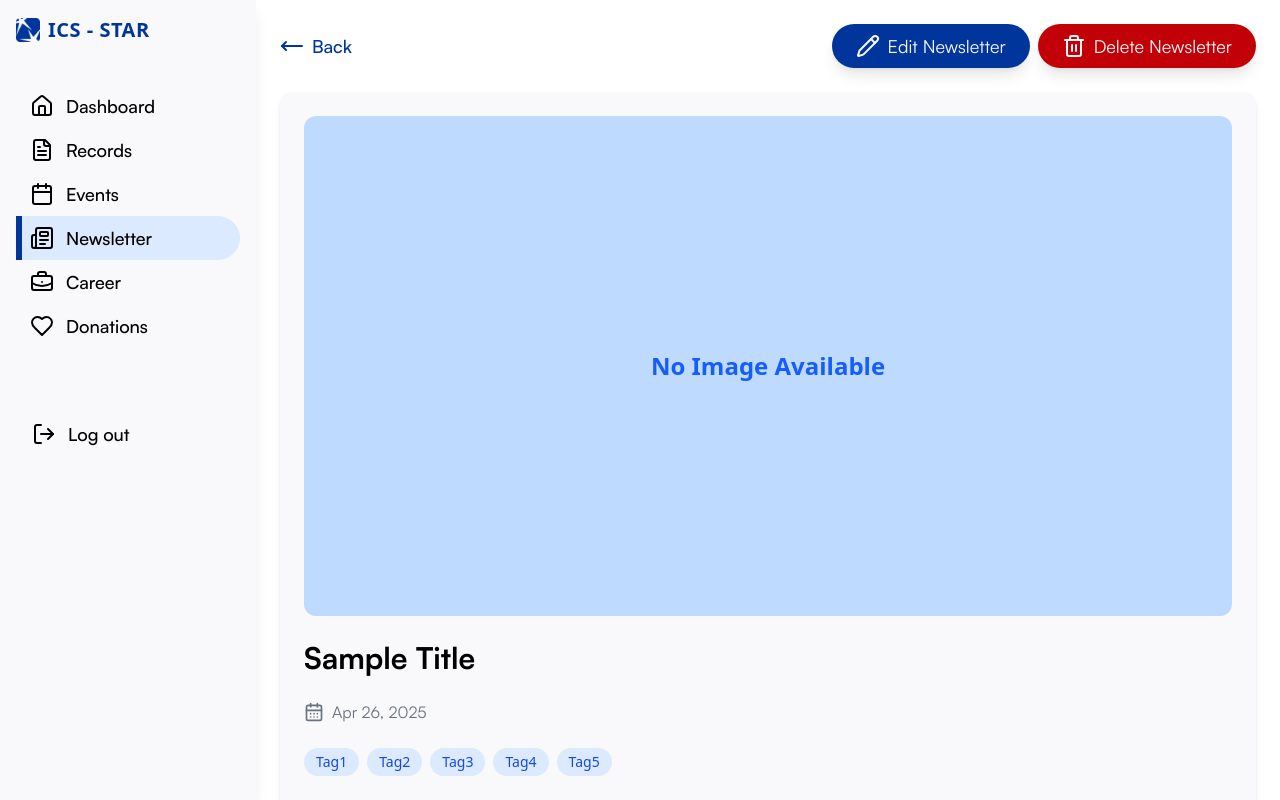
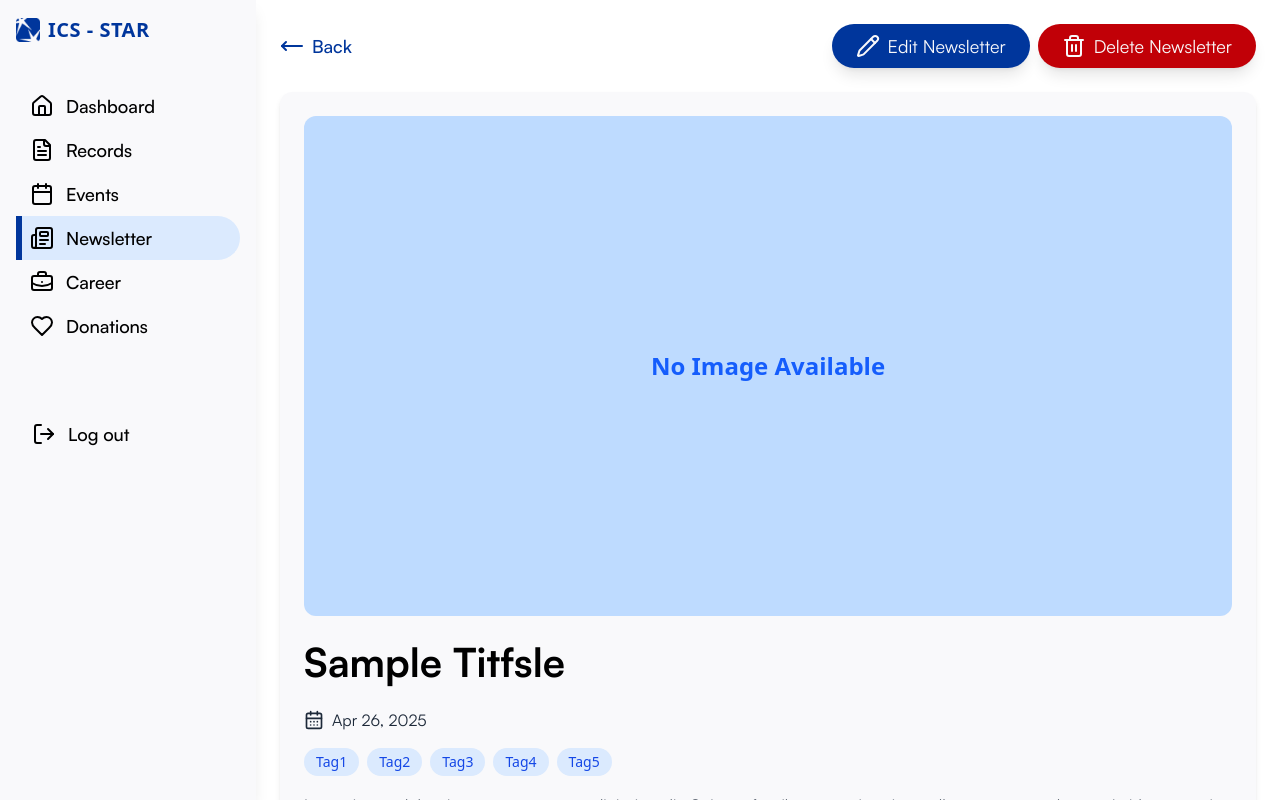
Before and after one commit to cazhiareese/ICS-STAR, a React (Vite) app in the folder app/: page /admin/newsletter/newsletter-details in a window 1280 px wide. Built offline with nearby package versions, Linux system fonts and the light colour scheme; no server answers.

Commit message:
chore: adjusted the layout and the padding

```diff
--- a/app/src/RootPages/AdminPages/NewsLetter/AdminNewsletterDetails.jsx
+++ b/app/src/RootPages/AdminPages/NewsLetter/AdminNewsletterDetails.jsx
@@ -7,10 +7,15 @@ function AdminNewsletterDetails() {
   const [newsletter, setNewsletter] = useState(null);
 
   useEffect(() => {
-    const longContext = `Lorem ipsum dolor sit amet consectetur adipiscing elit. Quisque faucibus ex sapien vitae pellentesque sem placerat. In id cursus mi pretium tellus duis convallis... (etc)`;
+    const longContext = `Lorem ipsum dolor sit amet consectetur adipiscing elit. Quisque faucibus ex sapien vitae pellentesque sem placerat. In id cursus mi pretium tellus duis convallis. Tempus leo eu aenean sed diam urna tempor. Pulvinar vivamus fringilla lacus nec metus bibendum egestas. Iaculis massa nisl malesuada lacinia integer nunc posuere. Ut hendrerit semper vel class aptent taciti sociosqu. Ad litora torquent per conubia nostra inceptos himenaeos.
+
+Mauris nec lorem quis orci pharetra aliquet. Nulla facilisi. Curabitur id libero vitae magna commodo lacinia. Suspendisse potenti. Vestibulum tincidunt ipsum sed erat dapibus, vitae fermentum nunc blandit. Phasellus sit amet ex nec arcu finibus elementum. Pellentesque habitant morbi tristique senectus et netus et malesuada fames ac turpis egestas. Sed accumsan, sem in fringilla tincidunt, nulla nulla cursus nulla, sed cursus sapien libero eu odio.
+
+Aliquam erat volutpat. Donec porttitor dignissim magna, ut fermentum purus. Morbi bibendum tincidunt tortor, nec facilisis magna malesuada ac. Sed sed nibh ut massa posuere rhoncus nec at augue. Integer sed nisi non tellus fermentum venenatis ut nec metus. Etiam vehicula consequat orci, vitae dapibus libero aliquet vel. Nullam non justo nec sapien tristique volutpat.`;
+
 
     const dummy = {
-      title: 'Sample Title',
+      title: 'Sample Titfsle',
       image: null, // no image
       date_posted: '2025-04-26',
       context: longContext,
@@ -55,7 +60,7 @@ function AdminNewsletterDetails() {
 
       {/* Card */}
       <div className="flex justify-center w-full">
-      <div className="bg-white rounded-xl shadow-md p-6 flex flex-col gap-6 w-[1350px] justify">
+      <div className="bg-white rounded-xl shadow-md p-6 flex flex-col gap-4 w-[1350px] ">
         {/* Image or Placeholder */}
         {newsletter.image ? (
           <img
@@ -70,10 +75,10 @@ function AdminNewsletterDetails() {
         )}
 
         {/* Title */}
-        <h1 className="text-3xl font-satoshi-bold">{newsletter.title}</h1>
+        <h1 className="text-[40px] font-satoshi-bold">{newsletter.title}</h1>
 
         {/* Date */}
-        <div className="flex items-center gap-2 text-gray-500">
+        <div className="flex items-center gap-2 text-black font-satoshi-regular ">
           <CalendarDays className="w-5 h-5" />
           <p className="font-satoshi-regular">{new Date(newsletter.date_posted).toLocaleDateString('en-US', {
             month: 'short', day: 'numeric', year: 'numeric'
@@ -90,9 +95,10 @@ function AdminNewsletterDetails() {
         </div>
 
         {/* Context */}
-        <div className="text-gray-700 whitespace-pre-line leading-relaxed font-satoshi-regular">
-          {newsletter.context}
-        </div>
+        <div className="text-black whitespace-pre-line leading-relaxed font-satoshi-regular w-full">
+  {newsletter.context}
+</div>
+
 
         {/* Links */}
         {newsletter.link.length > 0 && (
```
